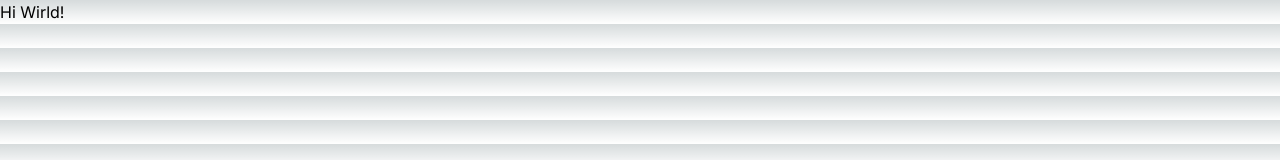
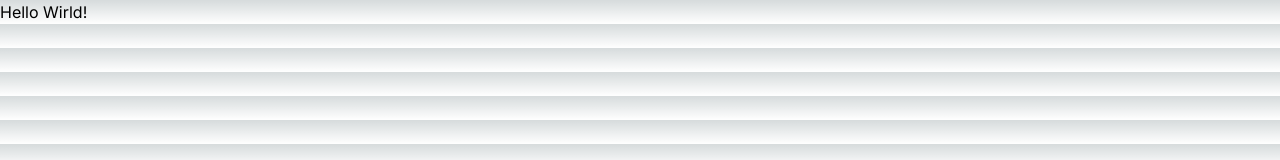
Before and after one commit to CodeKili/greeeen-dev, a Next.js app: page / in a window 1280 px wide. Shown: the top 160 px of the page. Built offline with nearby package versions, Linux system fonts and the light colour scheme.

Commit message:
new headline

```diff
--- a/app/page.js
+++ b/app/page.js
@@ -3,7 +3,7 @@ import Image from 'next/image'
 export default function Home() {
   return (
     <main>
-      <h1>Hi Wirld!</h1>
+      <h1>Hello Wirld!</h1>
     </main>
   )
 }
```
